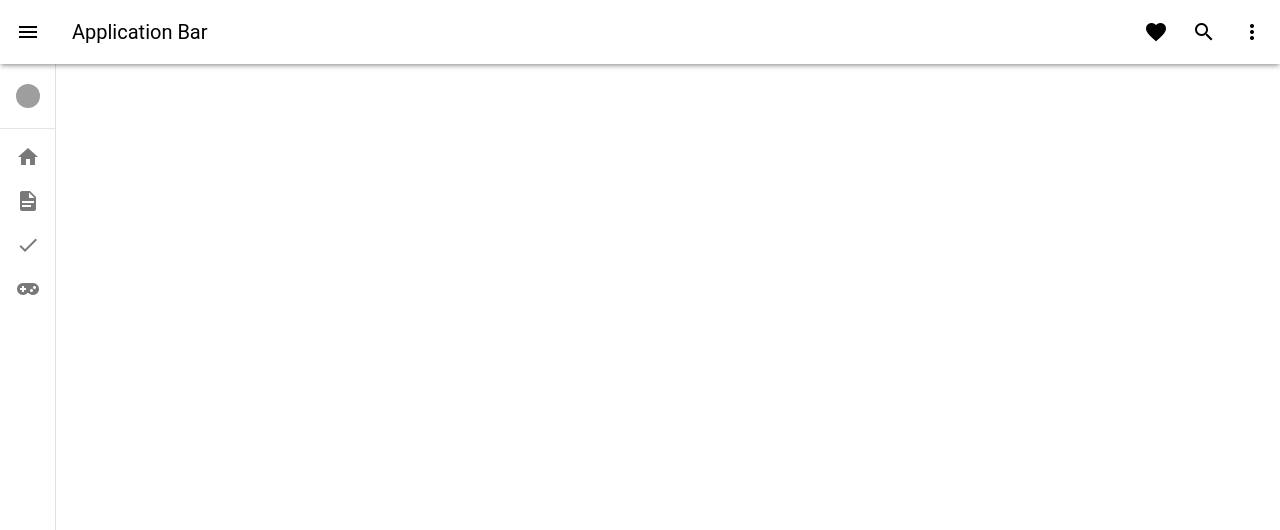
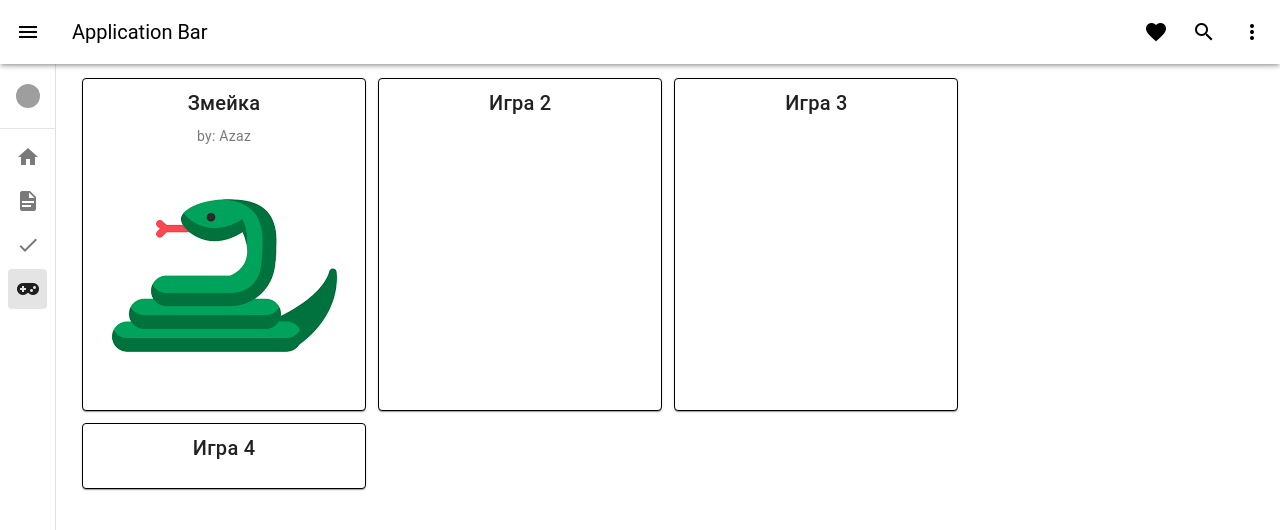
Before and after one commit to Putiversal/my-vue-app, a Vue app: page /games in a window 1280 px wide. Shown: the top 530 px of the page. Built offline with nearby package versions, Linux system fonts and the light colour scheme; grey boxes are pictures that could not be loaded.

Commit message:
feat(): made Games View and game cards

```diff
--- a/src/components/NavigationDrawer.vue
+++ b/src/components/NavigationDrawer.vue
@@ -24,8 +24,8 @@
       ></v-list-item>
       <v-list-item
         prepend-icon="mdi-gamepad-variant"
-        to="/azazGame"
-        title="Azaz Game"
+        to="/games"
+        title="Games"
       ></v-list-item>
     </v-list>
   </v-navigation-drawer>
--- a/src/router/index.js
+++ b/src/router/index.js
@@ -2,7 +2,8 @@ import { createRouter, createWebHistory } from "vue-router";
 import HomeView from "../views/HomeView.vue";
 import AboutView from "../views/AboutView.vue";
 import TaskManagerView from "../views/TaskManagerView.vue";
-import AzazGameView from "../views/AzazGameView.vue";
+import GamesView from "../views/GamesView.vue";
+import SnakeGame from "../views/gameView/SnakeGame.vue"; // Assuming you have a SnakeGame component
 
 const routes = [
   {
@@ -21,16 +22,21 @@ const routes = [
     component: AboutView,
   },
   {
-    path: "/taskManager",
+    path: "/task-manager",
     name: "taskManager",
-    // component: () =>
-    //   import(/* webpackChunkName: "about" */ "../views/TaskManagerView.vue"),
     component: TaskManagerView,
   },
   {
-    path: "/azazGame",
-    name: "azazGame",
-    component: AzazGameView,
+    path: "/games",
+    name: "games",
+    component: GamesView,
+    children: [
+      {
+        path: "snake-game",
+        name: "SnakeGame",
+        component: SnakeGame,
+      },
+    ],
   },
 ];
 
--- /dev/null
+++ b/src/views/GamesView.vue
@@ -0,0 +1,45 @@
+<template>
+  <v-container nav class="game-view d-flex">
+    <v-row v-if="route.name === 'games'">
+      <v-card class="box-content" to="/games/snake-game"
+        ><v-card-title>Змейка</v-card-title>
+        <v-card-subtitle>by: Azaz</v-card-subtitle>
+        <v-card-text><img src="@/assets/snakeGamePng.png" /></v-card-text>
+      </v-card>
+      <v-card class="box-content"
+        ><v-card-title>Игра 2</v-card-title> <v-card-text></v-card-text
+      ></v-card>
+      <v-card class="box-content"
+        ><v-card-title>Игра 3</v-card-title> <v-card-text></v-card-text
+      ></v-card>
+      <v-card class="box-content"
+        ><v-card-title>Игра 4</v-card-title> <v-card-text></v-card-text
+      ></v-card>
+    </v-row>
+
+    <!-- Здесь будет отображаться текущая игра -->
+    <router-view></router-view>
+  </v-container>
+</template>
+
+<script setup>
+import { useRoute } from "vue-router";
+const route = useRoute();
+</script>
+
+<style scoped>
+.game-view {
+  padding: 20px;
+  text-align: center;
+}
+.box-content {
+  border: 1px;
+  border-style: solid;
+  border-color: black;
+  width: 24%;
+  /* height: 80px; */
+  margin: 6px;
+}
+.v-subtitle {
+}
+</style>
--- a/src/views/HomeView.vue
+++ b/src/views/HomeView.vue
@@ -8,7 +8,6 @@
 </template>
 
 <script>
-// @ is an alias to /src
 import HelloWorld from "@/components/HelloWorld.vue";
 
 export default {
```
Also changed, not shown: src/assets/snakeGamePng.png (added), src/views/gameView/SnakeGame.vue (renamed from src/views/AzazGameView.vue).
